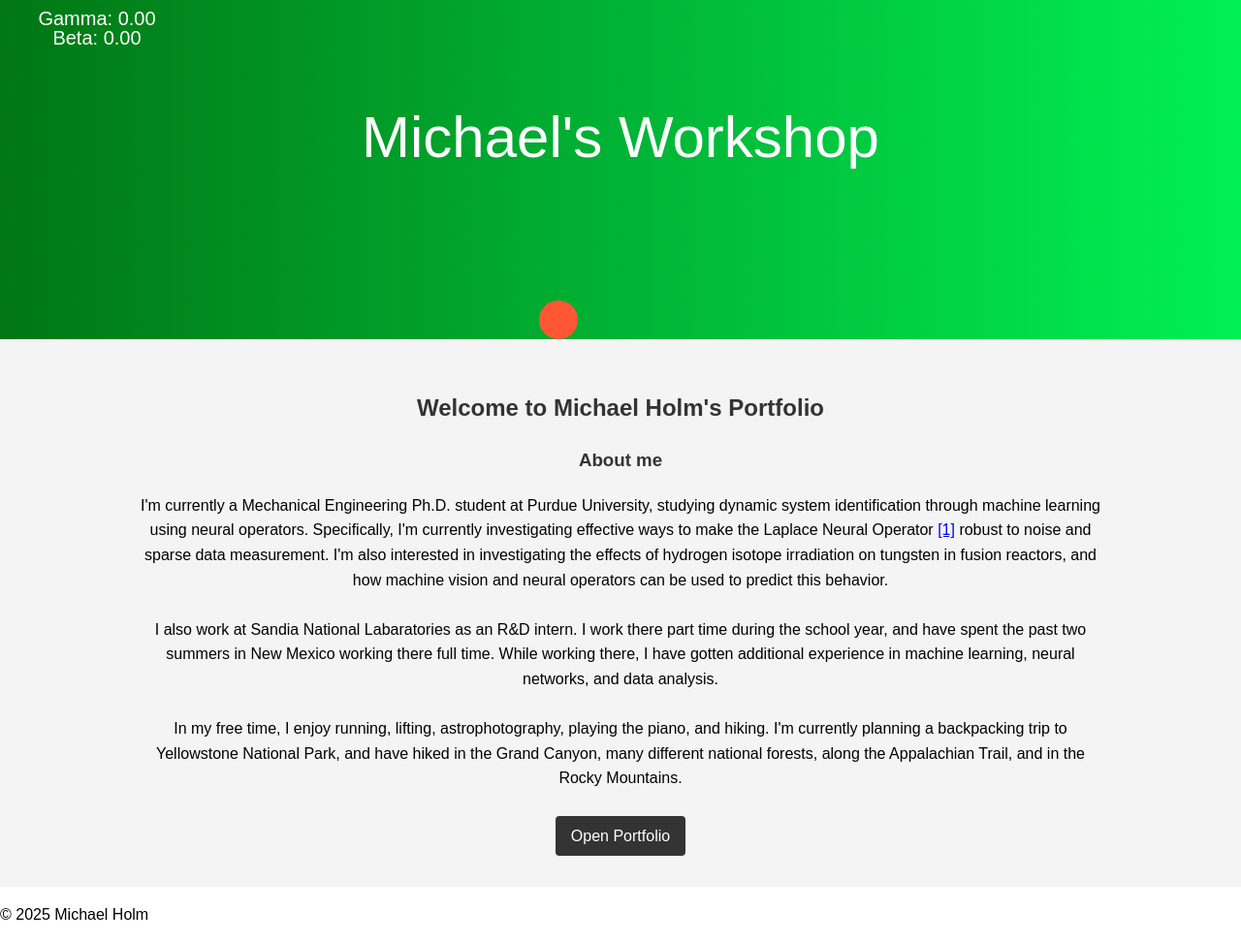
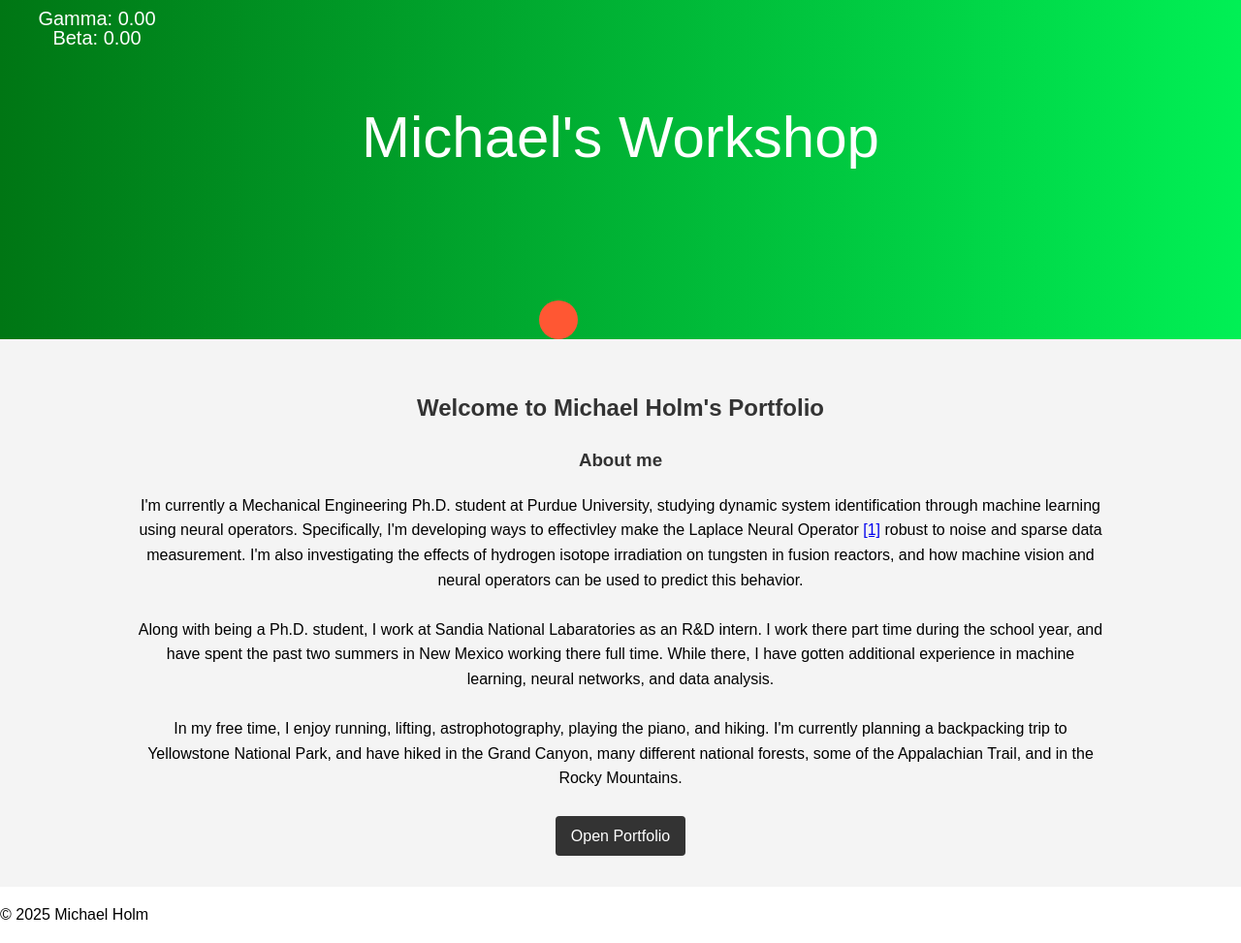
Before and after one commit to michaelholm6/michaelholm6.github.io, a Jekyll site: the page built from docs/index.html, in a window 1280 px wide. Shown: the whole page at 97% size. Built offline with Jekyll 4.4.1, drawn with Linux system fonts in a browser that asks for light colours.

Commit message:
Rewrote intro page

```diff
--- a/docs/index.html
+++ b/docs/index.html
@@ -7,19 +7,19 @@ title: "Welcome to My Site"
   <h1>Welcome to {{ site.title }}</h1>
   <h3>About me</h3>
   <p style="max-width: 1000px; margin: 0 auto">I'm currently a Mechanical Engineering Ph.D. student at Purdue University, studying dynamic system identification through machine learning using neural operators.
-    Specifically, I'm currently investigating effective ways to make the Laplace Neural Operator <a href="https://arxiv.org/abs/2303.10528" target="_blank">[1]</a> robust to noise
-    and sparse data measurement. I'm also interested in investigating the effects of hydrogen isotope irradiation on tungsten in fusion reactors, and how machine vision and neural operators
+    Specifically, I'm developing ways to effectivley make the Laplace Neural Operator <a href="https://arxiv.org/abs/2303.10528" target="_blank">[1]</a> robust to noise
+    and sparse data measurement. I'm also investigating the effects of hydrogen isotope irradiation on tungsten in fusion reactors, and how machine vision and neural operators
     can be used to predict this behavior.
   </p>
   <br>
   <p style="max-width: 1000px; margin: 0 auto">
-    I also work at Sandia National Labaratories as an R&D intern. I work there part time during the school year, and have spent the past two summers in New Mexico working there full time.
-    While working there, I have gotten additional experience in machine learning, neural networks, and data analysis.
+    Along with being a Ph.D. student, I work at Sandia National Labaratories as an R&D intern. I work there part time during the school year, and have spent the past two summers in New Mexico working there full time.
+    While there, I have gotten additional experience in machine learning, neural networks, and data analysis.
   </p>
   <br>
   <p style="max-width: 1000px; margin: 0 auto">
     In my free time, I enjoy running, lifting, astrophotography, playing the piano, and hiking. I'm currently planning a backpacking trip to Yellowstone National Park, and have
-    hiked in the Grand Canyon, many different national forests, along the Appalachian Trail, and in the Rocky Mountains.
+    hiked in the Grand Canyon, many different national forests, some of the Appalachian Trail, and in the Rocky Mountains.
   </p>
   <br>
   <a onclick="openNav()" class="btn">Open Portfolio</a>
```
